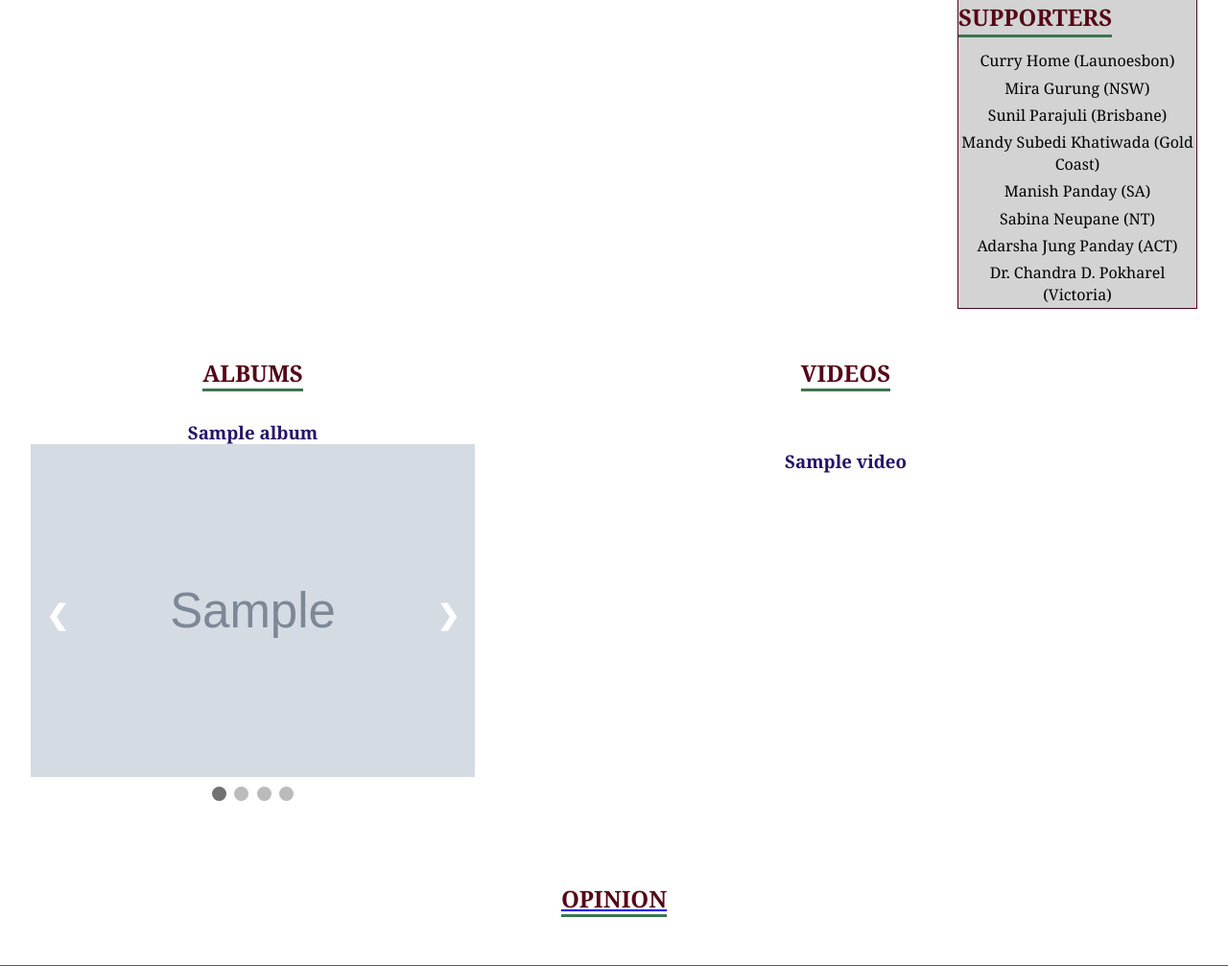
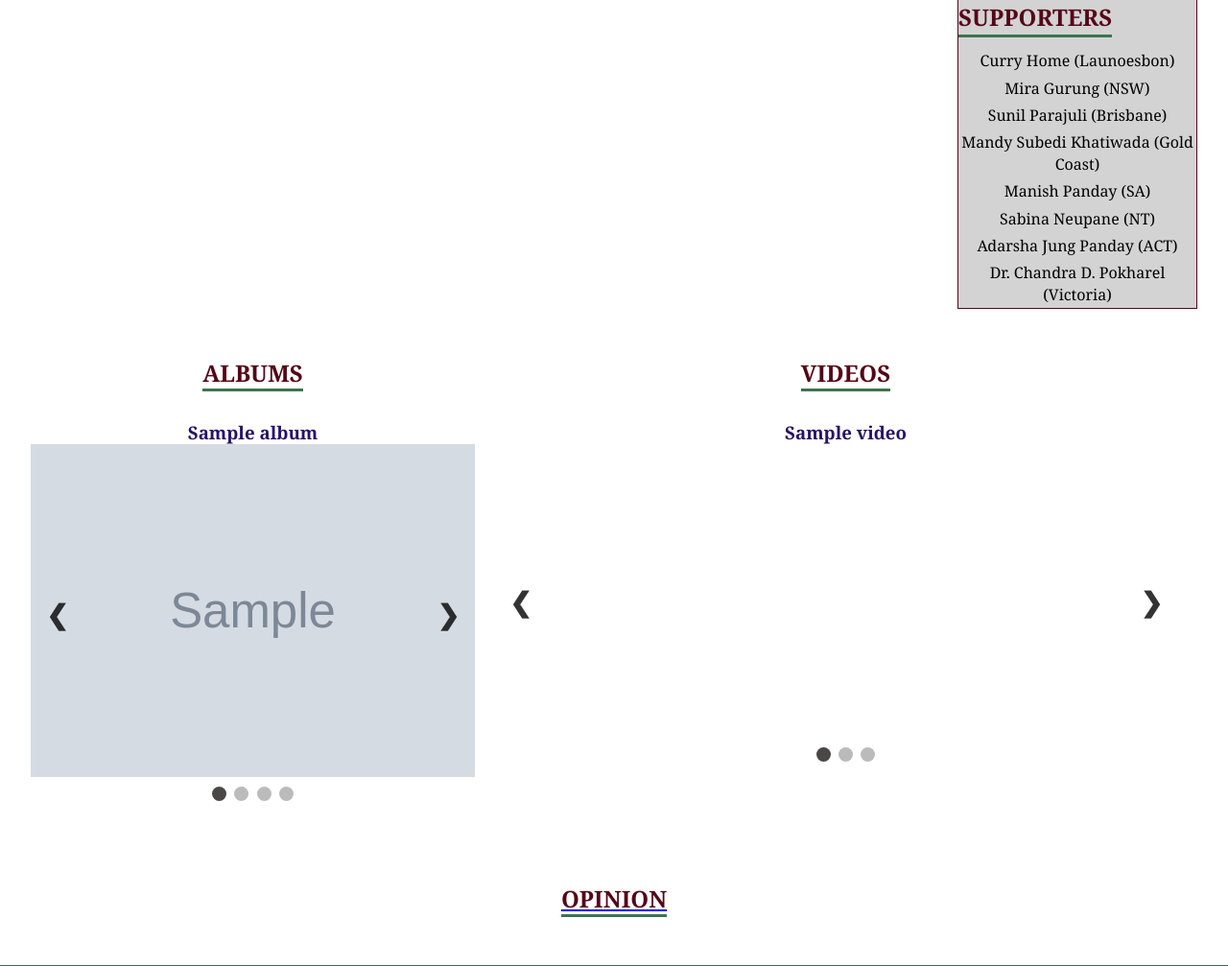
Before and after one commit to anilbhattaraitoronto/everest_mag, a Django app: page / in a window 1280 px wide. Shown: the part 982-1989 px from the top of the page at 96% size. Run offline with Django 3.2, Linux system fonts and the light colour scheme; tables that the repository leaves empty hold one stand-in row (values such as "Sample post"); grey boxes marked "Sample" are stand-in pictures; some libraries are stand-ins or nearby versions.

Commit message:
added video slides

```diff
--- a/magazine/static/css/main.css
+++ b/magazine/static/css/main.css
@@ -200,14 +200,14 @@ p{
     width: 100%;
     object-fit: cover;
 }
-.prev, .next {
+.prev, .next, .prev-video, .next-video {
     cursor: pointer;
     position: absolute;
     top: 50%;
     width: auto;
     margin-top: -32px;
     padding: 16px;
-    color: white;
+    color: rgba(0,0,0,.8);
     font-weight: bold;
     font-size: 28px;
     transition: 0.6s ease;
@@ -219,13 +219,21 @@ p{
     right: 0;
     border-radius: 3px 0 0 3px;
   }
+  .next-video{
+      right: 20px;
+      border-radius: 3px 0 0 3px;
+  }
   .prev:hover, .next:hover {
     background-color: rgba(0,0,0,0.8);
+  }
+  .prev-video:hover, .next-video:hover {
+    background-color: rgba(0,0,0,0.8);
+    color: white;
   }
 .slide-indicators{
    text-align: center;
 }
-.slide-indicator{
+.slide-indicator, .video-indicator{
         cursor: pointer;
         height: 15px;
         width: 15px;
@@ -236,8 +244,8 @@ p{
         transition: background-color 0.6s ease;
 }
 
-.active, .slide-indicator:hover {
-    background-color: #717171;
+.active, .active-video, .slide-indicator:hover, .video-indicator:hover {
+    background-color: #4b4747;
   }
 
   /* Fading animation */
@@ -263,8 +271,9 @@ p{
     text-align: center;
 }
 .videos{
-    display: grid;
-    grid-template-columns: repeat(auto-fit, minmax(350px, 1fr));
+    /* display: grid;
+    grid-template-columns: repeat(auto-fit, minmax(350px, 1fr)); */
+    position: relative;
     margin: auto;
 }
 .video-items{
--- a/magazine/static/js/main.js
+++ b/magazine/static/js/main.js
@@ -1,14 +1,22 @@
 var slideIndex = 1;
+var videoIndex = 1;
 showSlides(slideIndex);
+showVideos(videoIndex);
 
 // Next/previous controls
 function plusSlides(n) {
     showSlides(slideIndex += n);
 }
+function plusVideos(n) {
+    showVideos(videoIndex += n);
+}
 
 // Thumbnail image controls
 function currentSlide(n) {
     showSlides(slideIndex = n);
+}
+function currentVideo(n) {
+    showVideos(videoIndex = n);
 }
 
 function showSlides(n) {
@@ -26,3 +34,23 @@ function showSlides(n) {
     slides[slideIndex - 1].style.display = "block";
     dots[slideIndex - 1].className += " active";
 }
+
+function showVideos(n) {
+    var i;
+    var videos = document.getElementsByClassName('video-items');
+    var videoDots = document.getElementsByClassName('video-indicator');
+    if (n > videos.length) {
+        videoIndex = 1;
+    }
+    if (n < 1) {
+        videoIndex = videos.length;
+    }
+    for (i = 0; i < videos.length; i++) {
+        videos[i].style.display = 'none';
+    }
+    for (i = 0; i < videoDots.length; i++) {
+        videoDots[i].className = videoDots[i].className.replace(" active-video", "");
+    }
+    videos[videoIndex - 1].style.display = 'block';
+    videoDots[videoIndex - 1].className += " active-video";
+}
--- a/templates/base.html
+++ b/templates/base.html
@@ -19,34 +19,7 @@
 {% include 'partials/_footer.html' %}
 
     <script type="text/javascript" src="{% static 'js/main.js' %}" >
-        var slideIndex = 1;
-        showSlides(slideIndex);
 
-        // Next/previous controls
-        function plusSlides(n) {
-            showSlides(slideIndex += n);
-        }
-
-        // Thumbnail image controls
-        function currentSlide(n) {
-            showSlides(slideIndex = n);
-        }
-
-        function showSlides(n) {
-            var i;
-            var slides = document.getElementsByClassName("gallery-image");
-            var dots = document.getElementsByClassName("slide-indicator");
-            if (n > slides.length) { slideIndex = 1 }
-            if (n < 1) { slideIndex = slides.length }
-            for (i = 0; i < slides.length; i++) {
-                slides[i].style.display = "none";
-            }
-            for (i = 0; i < dots.length; i++) {
-                dots[i].className = dots[i].className.replace(" active", "");
-            }
-            slides[slideIndex - 1].style.display = "block";
-            dots[slideIndex - 1].className += " active";
-        }
     </script>
 </body>
 </html>
--- a/templates/pages/index.html
+++ b/templates/pages/index.html
@@ -112,11 +112,19 @@
 
                 <div class="iframe-video">
                     <iframe src="{{video.video}}" frameborder="0" allow="accelerometer; encrypted-media;" allowfullscreen></iframe>
+
                 </div>
             </div>
 
 
         {% endfor %}
+        <a class="prev-video" onclick="plusVideos(-1)">&#10094</a>
+            <a class="next-video" onclick="plusVideos(1)">&#10095</a>
+        <div class="slide-indicators">
+            <span class="video-indicator" onclick="currentVideo(1)"></span>
+            <span class="video-indicator" onclick="currentVideo(2)"></span>
+            <span class="video-indicator" onclick="currentVideo(3)"></span>
+        </div>
     </div>
         {% endif %}
     </section>
```
